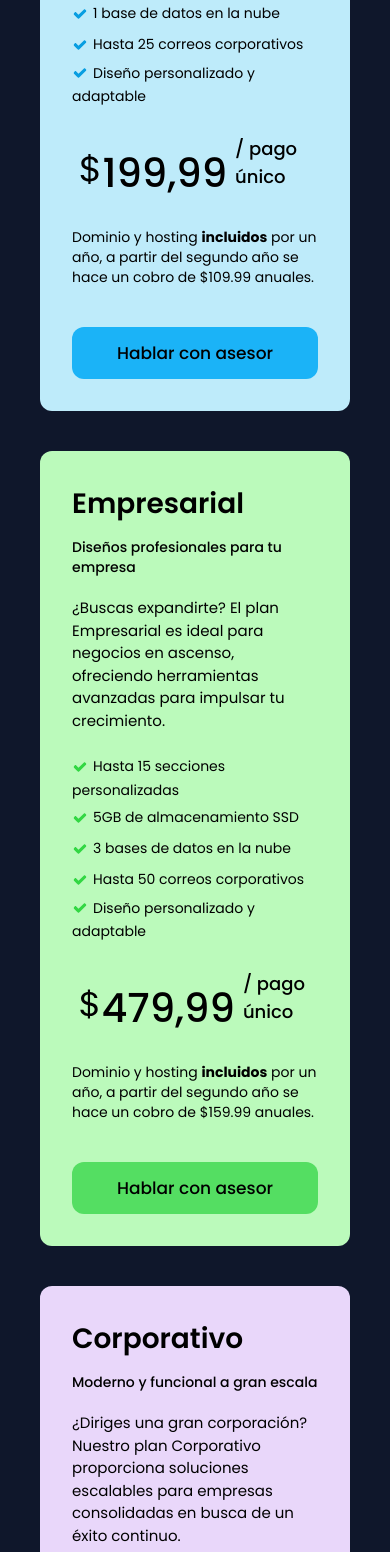
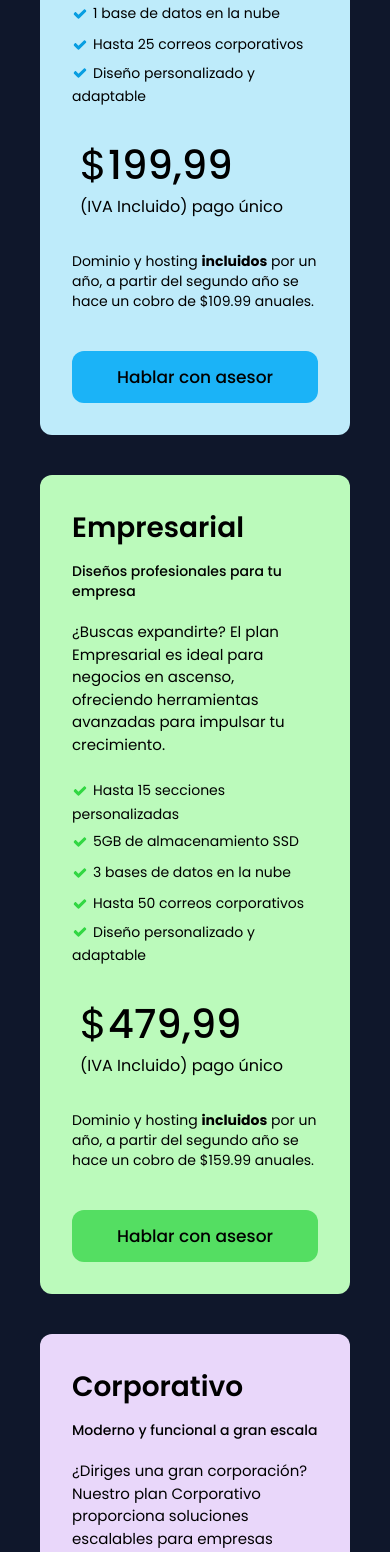
Before and after one commit to santiagobaronz/Espectrosoft, a Next.js app: page /desarrollo-web in a window 390 px wide. Shown: the part 1000-2552 px from the top of the page. Built offline with nearby package versions, Linux system fonts and the light colour scheme.

Commit message:
[Design] Improvements in web development section design

```diff
--- a/app/desarrollo-web/components/Cards.tsx
+++ b/app/desarrollo-web/components/Cards.tsx
@@ -18,13 +18,17 @@ export default function Cards() {
 					<p className='text-sm inline-block'>Diseño personalizado y adaptable</p>
 				</div>
 
-				<div className='font-normal flex items-center mt-6 mb-6'>
+				<div>
+					<div className='font-normal flex items-center mt-6 md:mb-6'>
 						<BsCurrencyDollar className='text-[40px]'></BsCurrencyDollar>
 						<div className='flex items-end'>
 							<p className='text-[40px] font-medium -ml-1'>199,99</p>
-						<p className='mb-3 ml-2 font-medium text-lg'>/ pago único</p>
+							<p className='mb-3 ml-2 font-medium text-lg max-md:hidden'>/ pago único</p>
 						</div>
 					</div>
+					<p className='ml-2 font-normal md:hidden mb-8'>(IVA Incluido) pago único</p>
+				</div>
+
 
 				<p className='font-normal text-sm'>Dominio y hosting <strong>incluidos</strong> por un año, a partir del segundo año se hace un cobro de $109.99 anuales.</p>
 
@@ -47,12 +51,15 @@ export default function Cards() {
 					<p className='text-sm inline-block'>Diseño personalizado y adaptable</p>
 				</div>
 
-				<div className='font-normal flex items-center mt-6 mb-6'>
+				<div>
+					<div className='font-normal flex items-center mt-6 md:mb-6'>
 						<BsCurrencyDollar className='text-[40px]'></BsCurrencyDollar>
 						<div className='flex items-end'>
 							<p className='text-[40px] font-medium -ml-1'>479,99</p>
-						<p className='mb-3 ml-2 font-medium text-lg'>/ pago único</p>
+							<p className='mb-3 ml-2 font-medium text-lg max-md:hidden'>/ pago único</p>
 						</div>
+					</div>
+					<p className='ml-2 font-normal md:hidden mb-8'>(IVA Incluido) pago único</p>
 				</div>
 
 				<p className='font-normal text-sm'>Dominio y hosting <strong>incluidos</strong> por un año, a partir del segundo año se hace un cobro de $159.99 anuales.</p>
@@ -76,13 +83,17 @@ export default function Cards() {
 					<p className='text-sm inline-block'>Diseño personalizado y adaptable</p>
 				</div>
 
-				<div className='font-normal flex items-center mt-6 mb-6'>
+				<div>
+					<div className='font-normal flex items-center mt-6 md:mb-6'>
 						<BsCurrencyDollar className='text-[40px]'></BsCurrencyDollar>
 						<div className='flex items-end'>
 							<p className='text-[40px] font-medium -ml-1'>619,99</p>
-						<p className='mb-3 ml-2 font-medium text-lg'>/ pago único</p>
+							<p className='mb-3 ml-2 font-medium text-lg max-md:hidden'>/ pago único</p>
 						</div>
 					</div>
+					<p className='ml-2 font-normal md:hidden mb-8'>(IVA Incluido) pago único</p>
+				</div>
+
 				<p className='font-normal text-sm'>Dominio y hosting <strong>incluidos</strong> por un año, a partir del segundo año se hace un cobro de $249.99 anuales.</p>
 
 				<Link href={'#'}>
--- a/app/desarrollo-web/page.tsx
+++ b/app/desarrollo-web/page.tsx
@@ -25,7 +25,7 @@ export default function page() {
 					<path fill="#0F172B" d="M126.597 138.74a165.412 165.412 0 0 1-67.38-52.76L0 0h1440s-20.02 25.84-59.85 32.958L211.382 150.811a165.765 165.765 0 0 1-84.785-12.071Z" />
 				</svg>
 
-				<div className='container xl:mt-72 max-xl:mb-20 max-lg:px-10'>
+				<div className='container xl:mt-72 max-xl:mb-20 max-sm:px-10'>
 					<div className='bg-blue-section p-10 mt-14 rounded-xl lg:flex items-center justify-between bg-lights'>
 						<div>
 							<h3 className='text-white font-medium text-2xl'>¿Necesitas un plan aún más personalizado?</h3>
```
Lines whose indentation alone changed are shown as unchanged.
